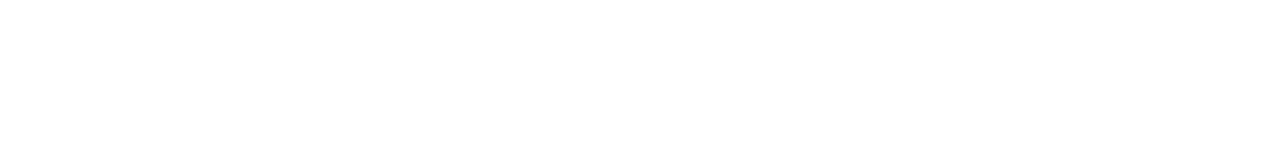
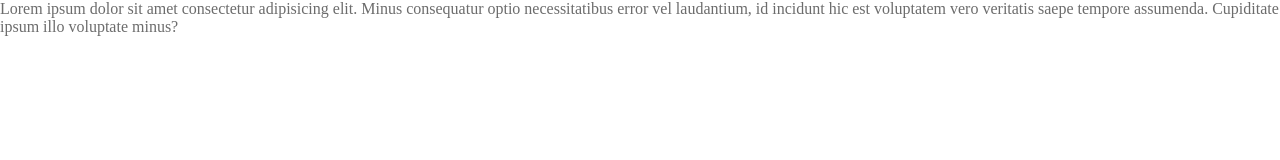
Before and after one commit to giovanigirardi/Travelgram, a plain HTML site: page index.html in a window 1280 px wide. Drawn offline with Linux system fonts and the light colour scheme.

Commit message:
style: :lipstick: initiated style guide

```diff
--- a/index.html
+++ b/index.html
@@ -8,5 +8,11 @@
 
     <link rel="stylesheet" href="./styles/index.css" />
   </head>
-  <body></body>
+  <body>
+    <p>
+      Lorem ipsum dolor sit amet consectetur adipisicing elit. Minus consequatur optio necessitatibus error vel
+      laudantium, id incidunt hic est voluptatem vero veritatis saepe tempore assumenda. Cupiditate ipsum illo voluptate
+      minus?
+    </p>
+  </body>
 </html>
--- a/styles/global.css
+++ b/styles/global.css
@@ -3,3 +3,20 @@
   padding: 0;
   box-sizing: border-box;
 }
+
+:root {
+  --brand-color: #ef5f4c;
+
+  --background-color: #ffffff;
+  --surface-color: #f5f5f5;
+  --skeleton-color: ##d9d9d9;
+  --shape-transparency: #ffffff8f;
+
+  --text-color-primary: #313131;
+  --text-color-secondary: #6c6c6c;
+}
+
+body {
+  color: var(--text-color-secondary);
+  background-color: var(--background-color);
+}
```
Also changed, not shown: assets/AirplaneTilt.svg (added), assets/Image 01.png (added), assets/Image 02.png (added), assets/Image 03.png (added), assets/Image 04.png (added), assets/Image 05.png (added), assets/Image 06.png (added), assets/Image 07.png (added), assets/Image 08.png (added), assets/Image 09.png (added), assets/Image 10.png (added), assets/Image 11.png (added), assets/Image.svg (added), assets/Logo.svg (added), 2 more files, 1 other file.
